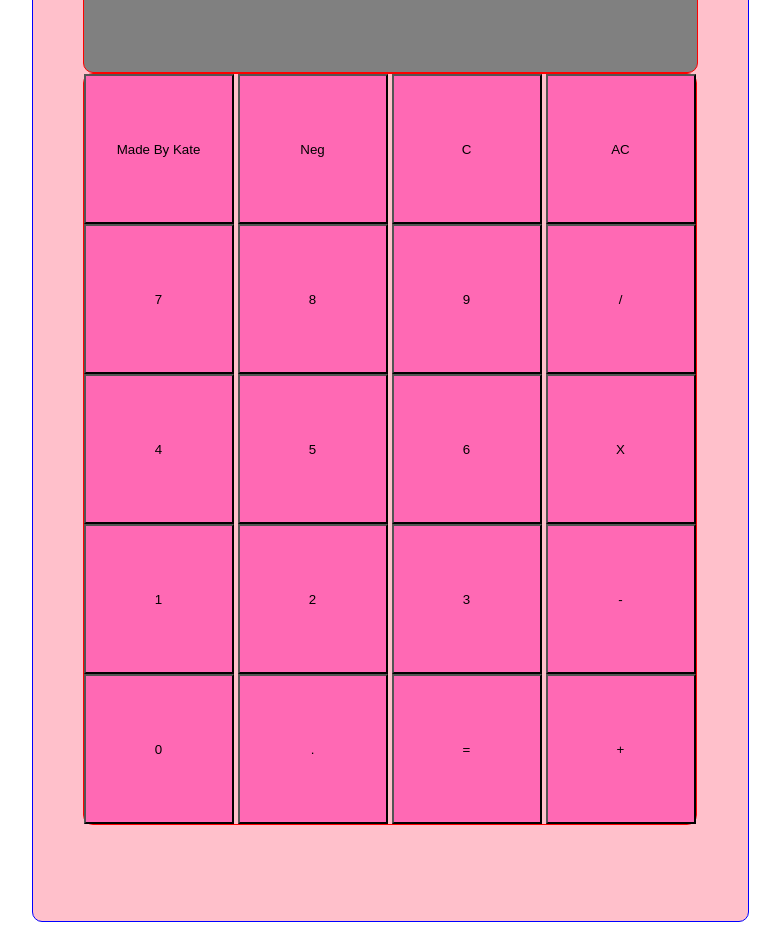
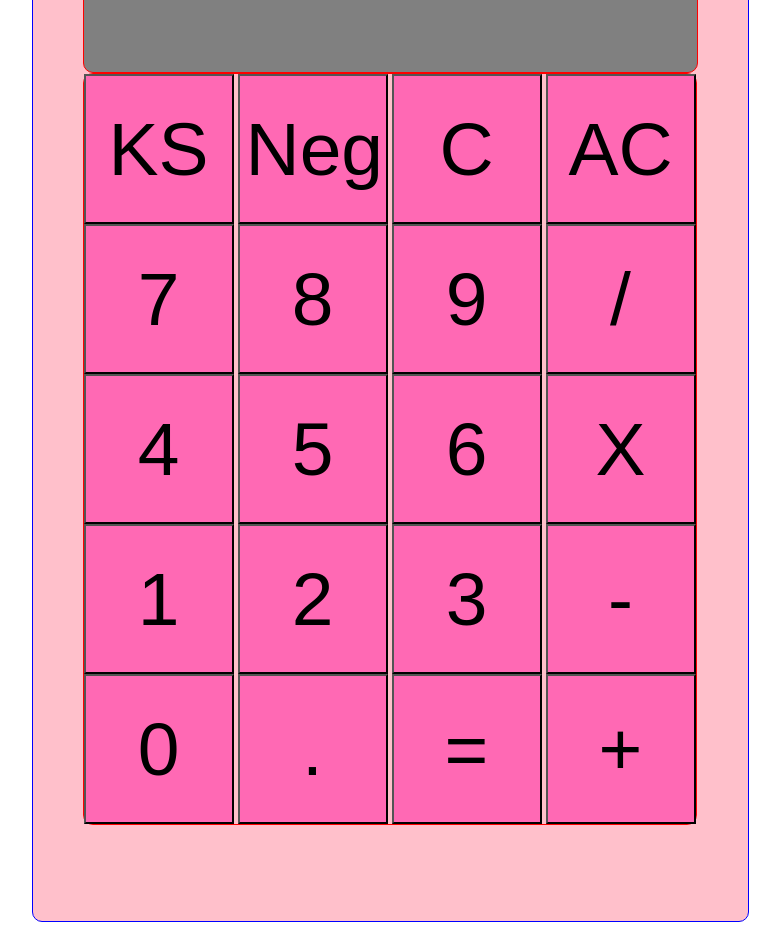
Before and after one commit to katekat25/odin-calculator, a plain HTML site: page index.html in a window 1280 px wide. Shown: the part 138-1068 px from the top of the page, without its empty margins (250-1030 px from the left). Drawn offline with Linux system fonts and the light colour scheme.

Commit message:
Fix html references in js; add delete button

```diff
--- a/index.html
+++ b/index.html
@@ -12,24 +12,24 @@
     <div id="container">
         <div style="font-family: 'Orbitron', sans-serif;" id="display">1234567890</div>
         <div id="button-container">
-            <button>Made By Kate</button>
+            <button class="number">KS</button>
             <button>Neg</button>
-            <button id="clear">C</button>
-            <button>AC</button>
-            <button>7</button>
-            <button>8</button>
-            <button>9</button>
+            <button id="delete">C</button>
+            <button id="clear">AC</button>
+            <button class="number">7</button>
+            <button class="number">8</button>
+            <button class="number">9</button>
             <button class="operator">/</button>
-            <button>4</button>
-            <button>5</button>
-            <button>6</button>
+            <button class="number">4</button>
+            <button class="number">5</button>
+            <button class="number">6</button>
             <button class="operator">X</button>
-            <button>1</button>
-            <button>2</button>
-            <button>3</button>
+            <button class="number">1</button>
+            <button class="number">2</button>
+            <button class="number">3</button>
             <button class="operator">-</button>
-            <button>0</button>
-            <button>.</button>
+            <button class="number">0</button>
+            <button class="number">.</button>
             <button id="equals">=</button>
             <button class="operator">+</button>
         </div>
--- a/script.js
+++ b/script.js
@@ -1,15 +1,10 @@
-//let leftNumber = 0;
-//let rightNumber = 0;
-//let operator = "";
 const displayValue = document.querySelector("#display");
-const numButtons = document.querySelectorAll("#button-container > button");
-const operatorButtons = document.querySelectorAll("#actions-container > .operator");
-const displayButtons = document.querySelectorAll("#button-container > button, #actions-container > .operator");
+const numButtons = document.querySelectorAll("#button-container > .number");
+const operatorButtons = document.querySelectorAll("#button-container > .operator");
+const displayButtons = document.querySelectorAll("#button-container > .number, #button-container > .operator");
 const equalsButton = document.querySelector("#equals");
 const clearButton = document.querySelector("#clear");
-const listOfAllOperators = "+-X/";
-const numbers = /[0-9]/g;
-const operators = /[^0-9]/g;
+const deleteButton = document.querySelector("#delete");
 
 numButtons.forEach((button) => {
     button.addEventListener("click", () => {
@@ -26,18 +21,25 @@ operatorButtons.forEach((button) => {
         // console.log(listOfAllOperators.includes(previousDisplayChar));
         // console.log(previousDisplayChar)
         // console.log(typeof previousDisplayChar);
-        if (listOfAllOperators.includes(previousDisplayChar) == false) {
+        if ("+-X/".includes(previousDisplayChar) == false) {
             displayValue.textContent += " " + buttonValue + " ";
         }
     })
 })
 
 equalsButton.addEventListener("click", () => {
+    console.log("Clicked the equals button");
+    console.log("Text content is " + displayValue.textContent);
     displayValue.textContent = calculate(displayValue.textContent);
 })
 
 clearButton.addEventListener("click", () => {
     displayValue.textContent = "";
+})
+
+deleteButton.addEventListener("click", () => {
+    displayValue.textContent = displayValue.textContent.slice(0, -1)
+    .trim();
 })
 
 function calculate(string) {
--- a/styles.css
+++ b/styles.css
@@ -36,6 +36,7 @@ div {
 button{
     height: 150px;
     width: 150px;
+    font-size: 75px;
     display: inline-block;
     background-color: hotpink;
 }
```
